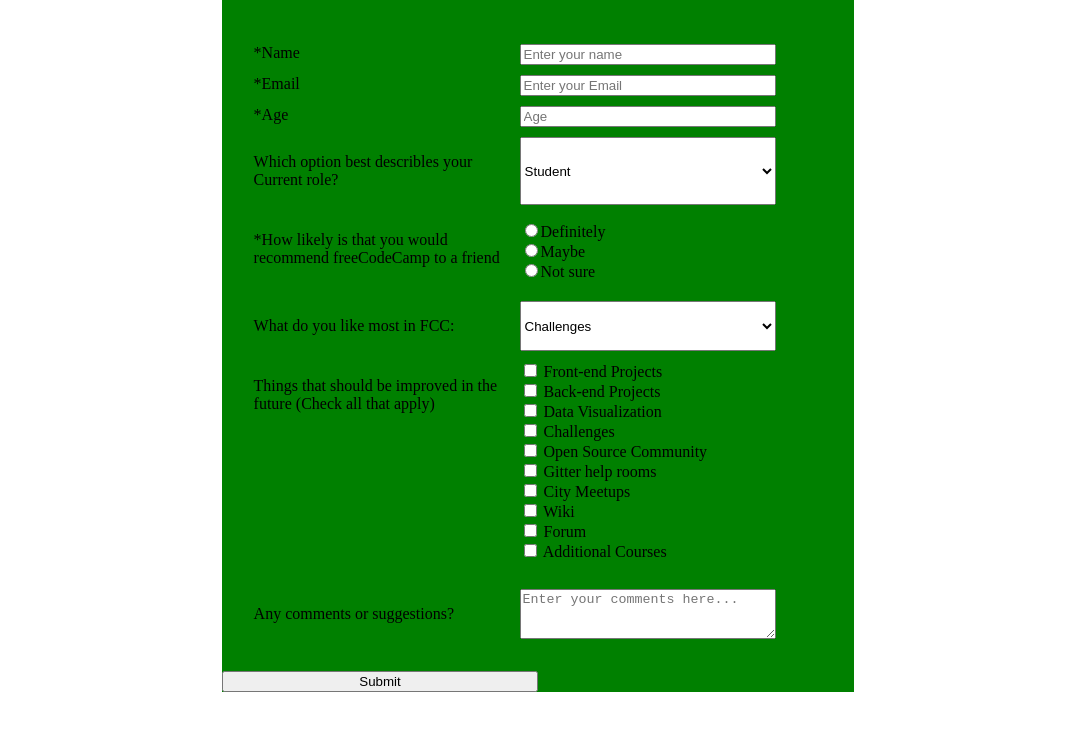
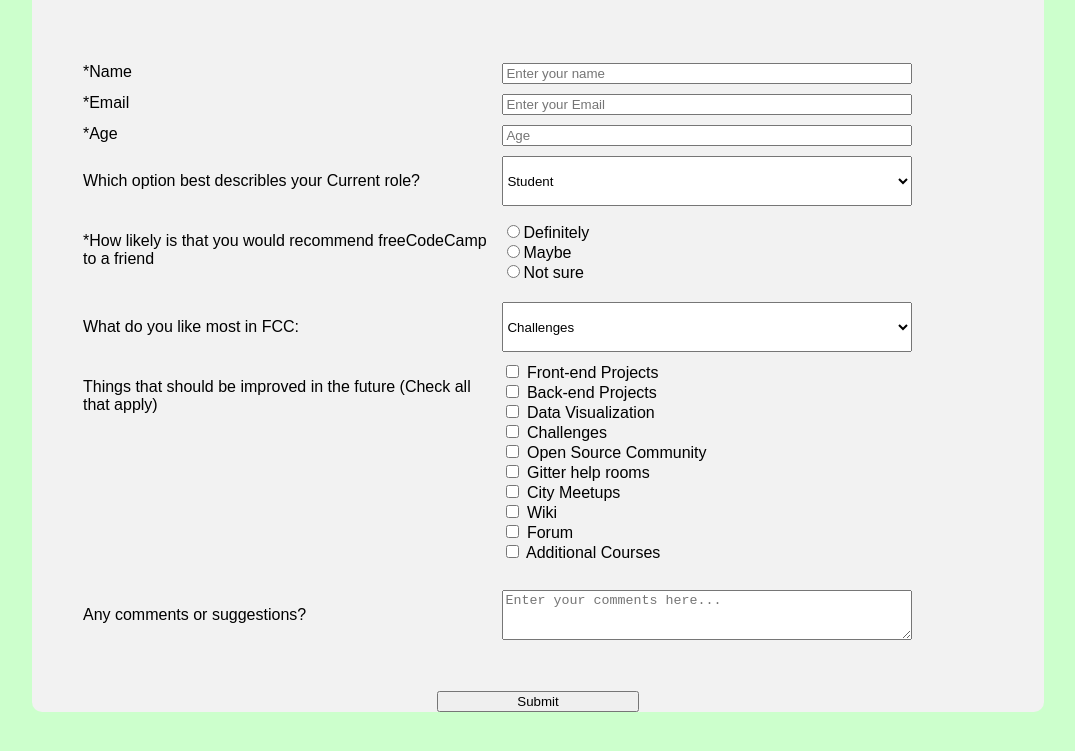
Before and after one commit to JoseGonzalez212/FCC-Survey, a plain HTML site: page index.html in a window 1280 px wide. Shown: the part 121-872 px from the top of the page, without its empty margins (102-1177 px from the left). Before the commit the page ends 821 px from the top, so only its background shows below. Drawn offline with Linux system fonts and the light colour scheme; a web font is replaced by a local one.

Commit message:
Change fonts and center submit button.

```diff
--- a/main.css
+++ b/main.css
@@ -1,8 +1,9 @@
 #formback {
     /* come back to this later!!! */
-    background-color: green;
-    margin-left: 25%;
-    margin-right: 25%;
+    background-color: #f2f2f2;
+    width: 80%;
+    margin: auto;
+    border-radius: 10px;
 }
 #title {
     text-align: center;
@@ -14,10 +15,7 @@
     grid-gap: 10px;
     padding: 5%;
 }
-button {
-    width: 50%;
-    align-self: end;
-}
+
 #description {
     text-align: center;
     padding-top: 20px;
@@ -32,3 +30,14 @@ fieldset {
     padding-right: 0.75em;
     border: none;
 }
+button {
+    width: 20%;
+    display: block;
+    margin: auto;
+    margin-bottom: 300px;
+}
+body {
+    background-color: #ccffcc;
+    font-family: 'Encode Sans Condensed', sans-serif;
+
+}
```
